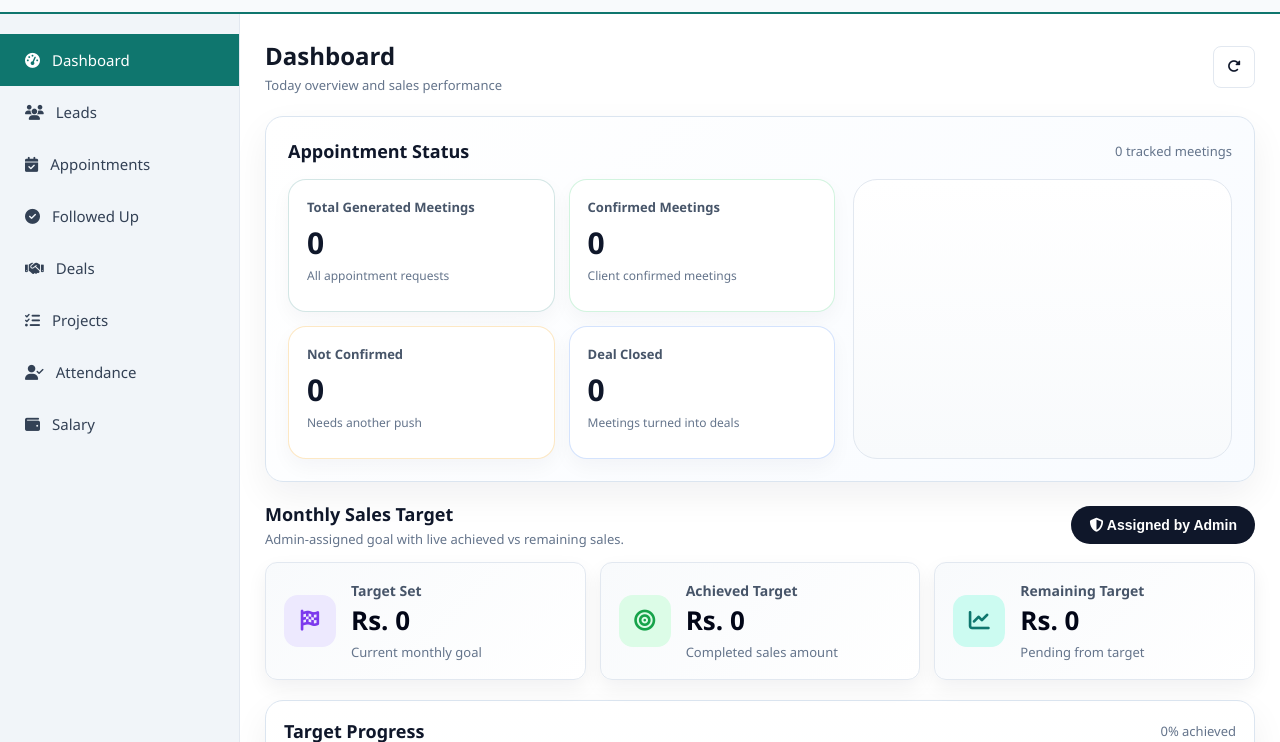
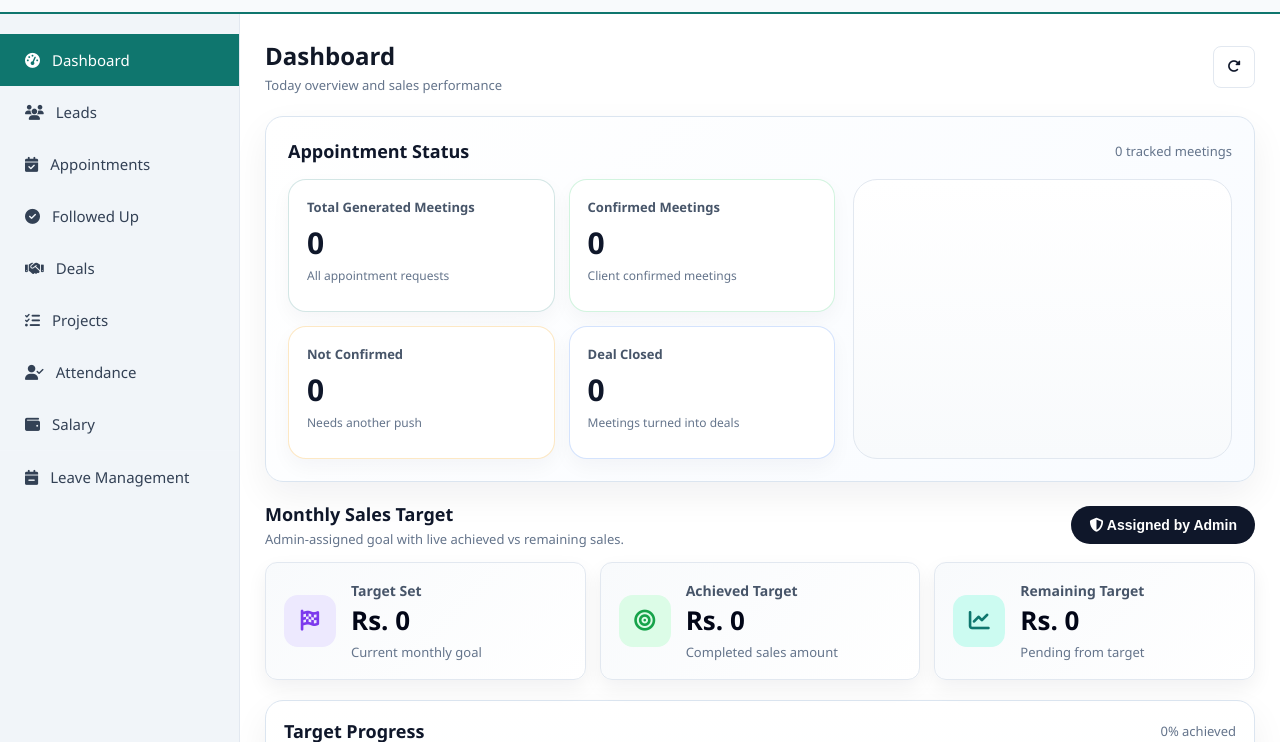
Before and after one commit to komalmauryagithub/Metrics_Mart, a website: page tme.html in a window 1280 px wide. Shown: the part 58-800 px from the top of the page. Drawn offline with nearby package versions, Linux system fonts and the light colour scheme; no server answers; sample sign-in values are in the browser's storage.

Commit message:
Update tme.html

```diff
--- a/tme.html
+++ b/tme.html
@@ -9,6 +9,7 @@
     <link rel="stylesheet" href="https://cdnjs.cloudflare.com/ajax/libs/font-awesome/6.5.0/css/all.min.css">
     <link rel="stylesheet" type="text/css" href="tme.css?v=20260526-mobile-attendance">
     <link rel="stylesheet" href="payroll-management.css">
+    <link rel="stylesheet" href="leave-management.css">
     <link rel="stylesheet" href="project-tracker.css">
     <link rel="stylesheet" href="crm-security.css?v=20260526-fixed-sidebar">
     <script src="https://cdn.jsdelivr.net/npm/chart.js"></script>
@@ -802,6 +803,7 @@
     <script src="attendance-face.js?v=20260526-iphone-camera"></script>
     <script src="tme.js?v=20260525-tme-attendance-fix"></script>
     <script src="attendance-auto-checkout.js"></script>
+    <script src="leave-management.js"></script>
     <script src="crm-security.js?v=20260526-redsea-name"></script>
 </body>
 </html>
```
